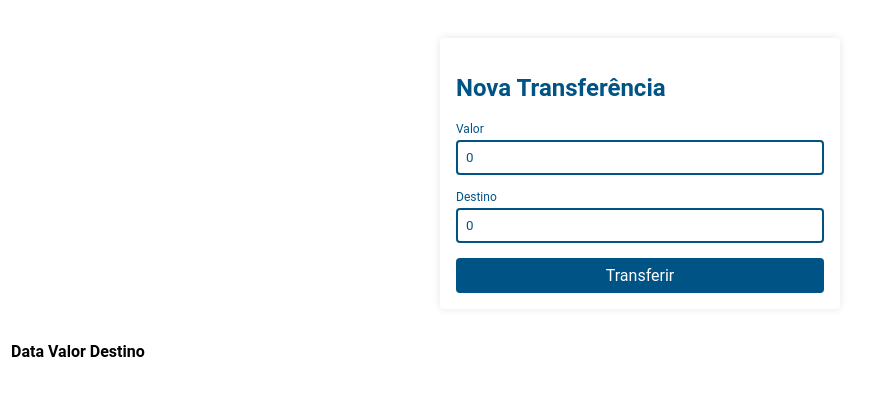
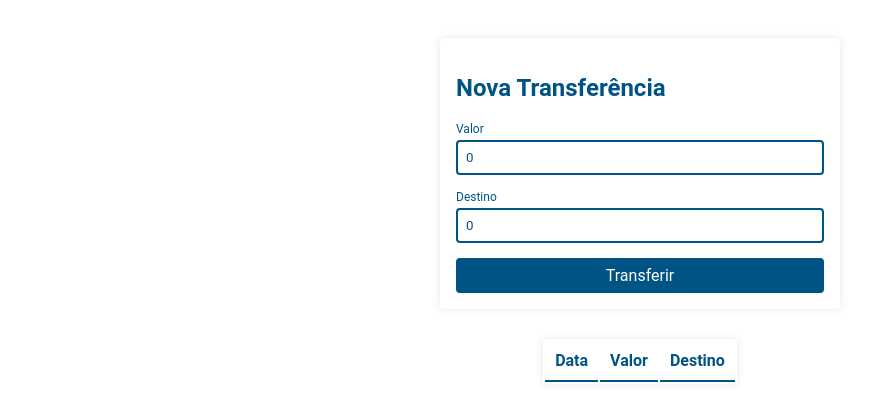
Before and after one commit to lesada/bytebank, an Angular app: page / in a window 1280 px wide. Shown: the top 420 px of the page, without its empty margins (0-875 px from the left). Built offline with nearby package versions, Linux system fonts and the light colour scheme.

Commit message:
Css Extrato

```diff
--- a/src/app/extrato/extrato.component.scss
+++ b/src/app/extrato/extrato.component.scss
@@ -0,0 +1,37 @@
+.titulo {
+    text-align: center;
+    font-size: 24px;
+    margin-bottom: 16px;
+}
+
+.tabela {
+    text-align: center;
+    margin: 0 auto;
+    background-color: white;
+    box-shadow: 0 0 8px rgba(0, 0, 0, 0.1);
+
+    &-cabecalho {
+        color: var(--primary);
+
+        &-conteudo {
+            padding: 10px;
+            border-bottom: 2px solid var(--primary);
+        }
+    }
+
+    &-linha {
+        margin-bottom: 10px;
+        border-radius: 4px;
+
+        &:last-child {
+            .tabela-conteudo {
+                border-bottom: none;
+            }
+        }
+        &-conteudo {
+            padding: 10px;
+            border-bottom: 1px solid var(--cinza-claro);
+        }
+    }
+
+}
```
